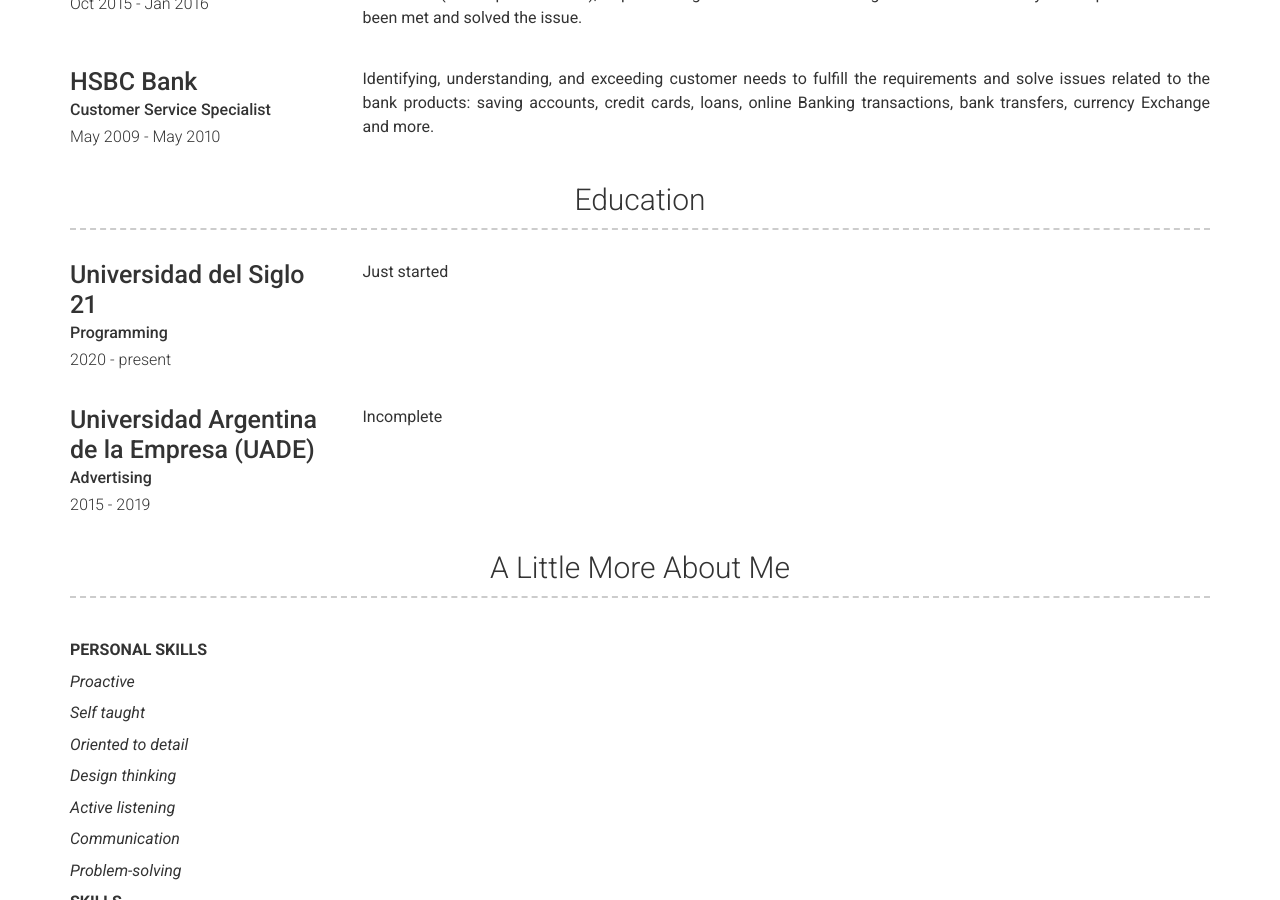
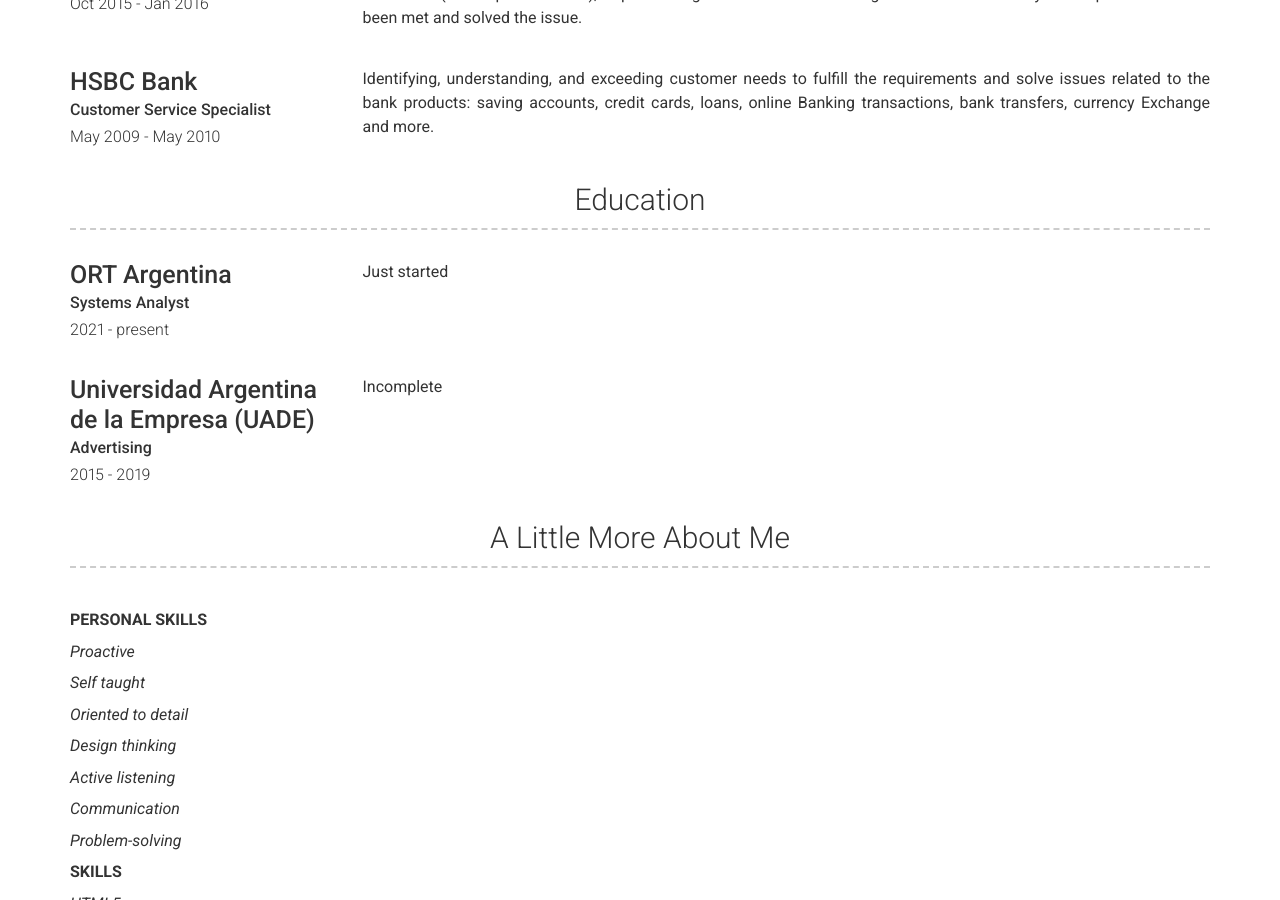
Before and after one commit to melabu/cv, a Jekyll site: the page built from index.md, in a window 1280 px wide and 900 px high, scrolled down 1070 px. Built offline with Jekyll 4.4.1, drawn with Linux system fonts in a browser that asks for light colours; nearby versions of some CDN libraries.

Commit message:
update education

```diff
--- a/_data/education.yml
+++ b/_data/education.yml
@@ -1,8 +1,8 @@
 # Education Template
 - layout: left
-  name: Universidad del Siglo 21
-  dates: 2020 - present
-  qualification: Programming
+  name: ORT Argentina
+  dates: 2021 - present
+  qualification: Systems Analyst
   description: |
     Just started
 
```
